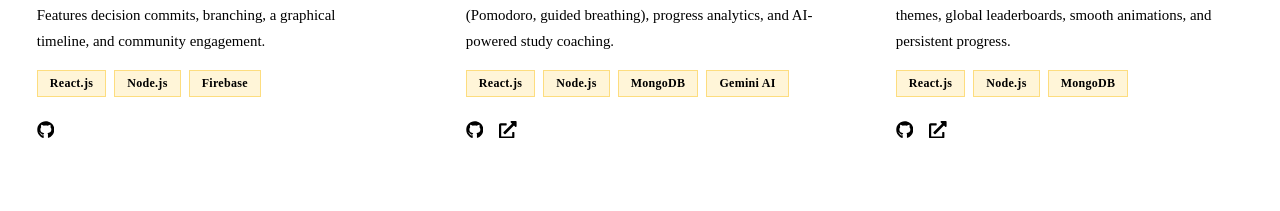
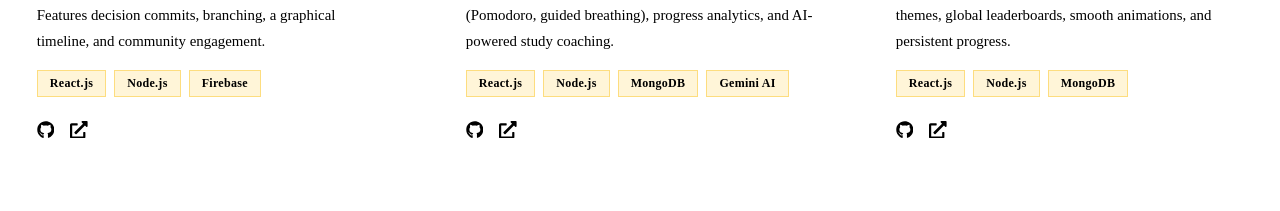
Before and after one commit to soorajdmg/PortfolioWebsite, a React (Vite) app: page / in a window 1280 px wide. Shown: the part 1826-2037 px from the top of the page. Built offline with nearby package versions, Linux system fonts and the light colour scheme; the HTML template or start-up script is replaced by a standard one.

Commit message:
feat: add live URL for GitLife project

```diff
--- a/src/components/Projects.jsx
+++ b/src/components/Projects.jsx
@@ -11,6 +11,7 @@
     description: 'Lets you commit choices, create branches for "what if" scenarios, and visualize life as a commit history graph. Features decision commits, branching, a graphical timeline, and community engagement.',
     tags: ['React.js', 'Node.js', 'Firebase'],
     githubUrl: 'https://github.com/soorajdmg/gitlife',
+    liveUrl: 'https://gitlife-sooraj.onrender.com/',
   },
   {
     title: 'StudAI',
```
